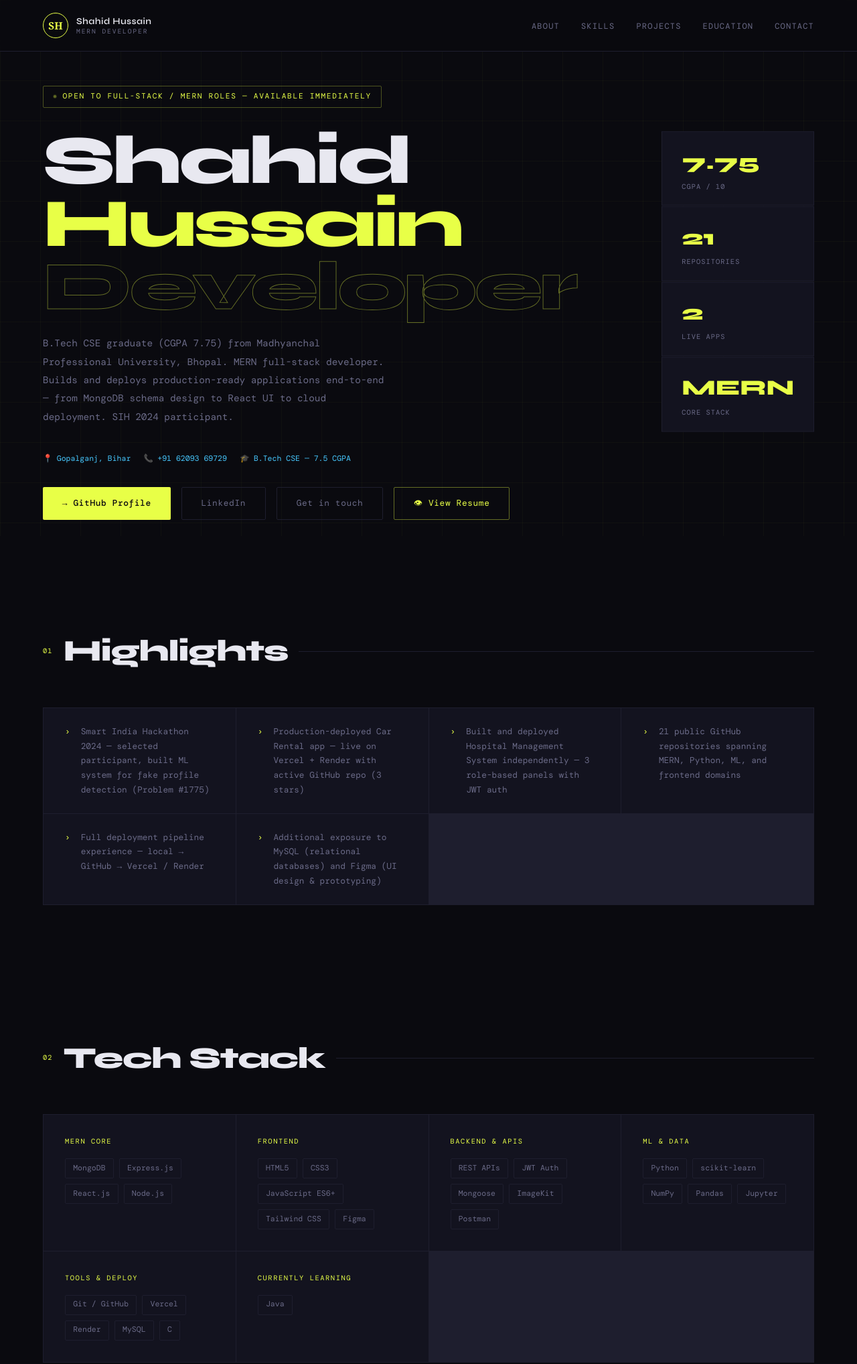
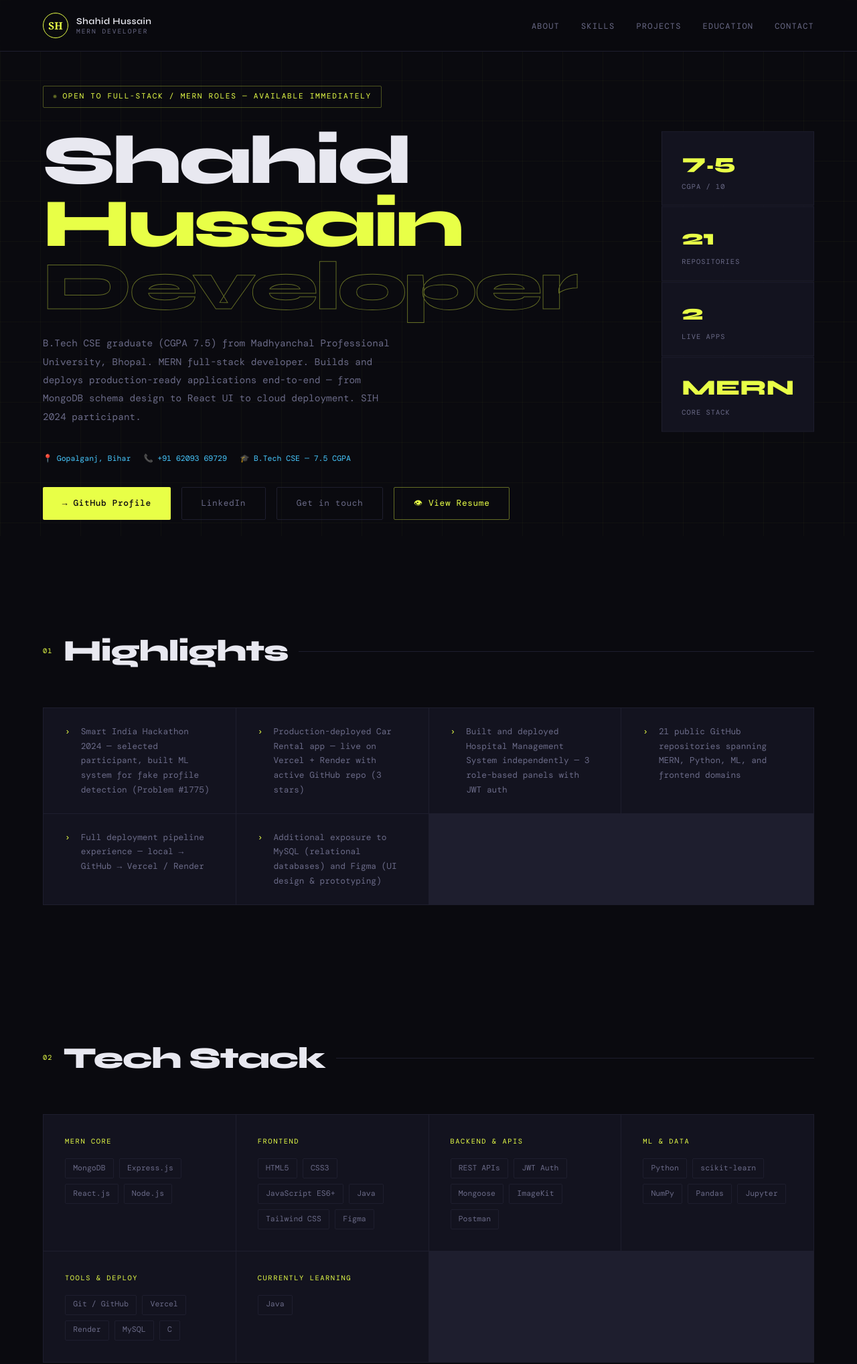
Before and after one commit to shahidamzad/profile, a plain HTML site: page index.html in a window 1280 px wide. Shown: the top 2036 px of the page at 67% size. Drawn offline with nearby package versions, Linux system fonts and the light colour scheme; a web font is replaced by a local one.

Commit message:
Update CGPA, resume link, and skills in index.html
Updated CGPA and resume link in the hero section. Added Java to skill tags.

```diff
--- a/index.html
+++ b/index.html
@@ -36,7 +36,7 @@
       <span class="name-line outline">Developer</span>
     </h1>
     <p class="hero-desc">
-      B.Tech CSE graduate (CGPA 7.75) from Madhyanchal Professional University, Bhopal. MERN full-stack developer. Builds and deploys production-ready applications end-to-end — from MongoDB schema design to React UI to cloud deployment. SIH 2024 participant.
+      B.Tech CSE graduate (CGPA 7.5) from Madhyanchal Professional University, Bhopal. MERN full-stack developer. Builds and deploys production-ready applications end-to-end — from MongoDB schema design to React UI to cloud deployment. SIH 2024 participant.
     </p>
     <div class="hero-meta">
       <div class="hero-meta-item">📍 <span>Gopalganj, Bihar</span></div>
@@ -47,13 +47,13 @@
       <a class="btn btn-primary" href="https://github.com/shahidamzad" target="_blank">→ GitHub Profile</a>
       <a class="btn btn-ghost" href="https://linkedin.com/in/shahid-hussain" target="_blank">LinkedIn</a>
       <a class="btn btn-ghost" href="#contact">Get in touch</a>
-      <a class="btn btn-resume" href="/assets/Shahid Hussain.pdf" target="_blank">👁 View Resume</a>
+      <a class="btn btn-resume" href="/assets/Shahid_Hussain.pdf" target="_blank">👁 View Resume</a>
     </div>
   </div>
 
   <div class="hero-stats">
     <div class="stat-card">
-      <div class="stat-num">7.75</div>
+      <div class="stat-num">7.5</div>
       <div class="stat-label">CGPA / 10</div>
     </div>
     <div class="stat-card">
@@ -131,6 +131,7 @@
         <span class="tag">HTML5</span>
         <span class="tag">CSS3</span>
         <span class="tag">JavaScript ES6+</span>
+         <span class="tag">Java</span>
         <span class="tag">Tailwind CSS</span>
         <span class="tag">Figma</span>
       </div>
```
